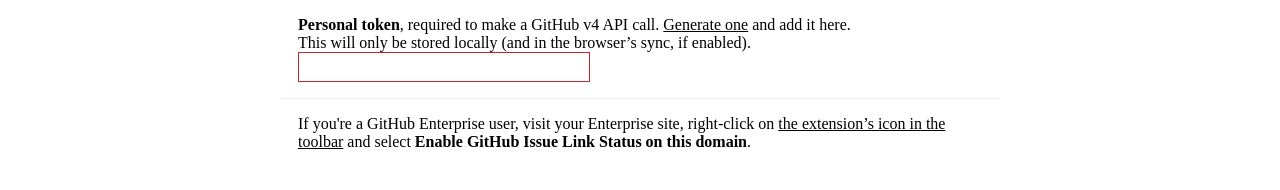
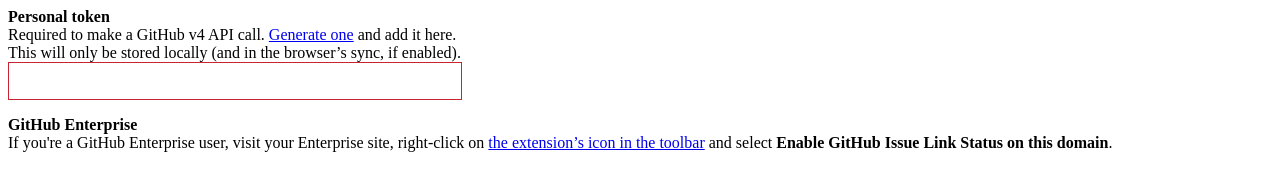
Before and after one commit to fregante/github-issue-link-status, a browser extension: page source/options.html in a window 1280 px wide. Drawn offline with Linux system fonts and the light colour scheme.

Commit message:
Use `webext-base-css` to improve Option page’s style
https://github.com/fregante/webext-base-css

```diff
--- a/package.json
+++ b/package.json
@@ -25,6 +25,7 @@
     }
   },
   "dependencies": {
+    "webext-base-css": "1.0.0",
     "webext-domain-permission-toggle": "^1.0.0",
     "webext-dynamic-content-scripts": "^6.0.3",
     "webext-options-sync": "^1.2.2"
--- a/source/options.css
+++ b/source/options.css
@@ -1,81 +1,19 @@
-html {
-	min-width: 550px;
-	max-width: 700px;
-	margin: auto;
-	overflow-x: hidden;
-}
-
 :root {
-	--github-green: #28a745;
 	--github-red: #cb2431;
 }
 
-@media (prefers-color-scheme: dark) {
-	:root {
-		--background-color: #292a2d;
-		--text-color: #e8eaed;
-		--secondary-text-color: #9aa0a6;
-		--link-color: #8ab4f8;
-		--input-border-color: rgba(255, 255, 255, 0.3);
-	}
+p {
+	margin-top: 0;
 }
 
-
 input[type='text'] {
-	background-color: var(--background-color);
-	color: var(--text-color);
-	border: 1px solid var(--input-border-color);
-	font-family: SFMono-Regular, Consolas, 'Liberation Mono', Menlo, Courier, monospace !important;
-	font-size: 1.4em !important;
-}
-
-input[type='text']:valid {
-	color: var(--github-green) !important;
-	border: 1px solid;
+	font-family: SFMono-Regular, Consolas, 'Liberation Mono', Menlo, Courier, monospace;
+	font-size: 1.4em;
+	line-height: 1.5;
+	width: 20em !important; /* https://github.com/sindresorhus/refined-github/issues/1374#issuecomment-397906701 */
 }
 
 input[type='text']:invalid {
 	color: var(--github-red) !important;
 	border: 1px solid;
 }
-
-a {
-	color: var(--link-color);
-}
-
-:root hr {
-	margin-right: -17px;
-	margin-left: -17px;
-	border: none;
-	border-bottom: 1px solid rgba(0, 0, 0, 0.06);
-}
-
-/* Increase spacing between sections */
-h2 ~ h2 {
-	margin-top: 2em;
-}
-
-@media (prefers-color-scheme: dark) {
-	:root hr {
-		border-color: rgs(255, 255, 255, 0.1);
-	}
-}
-
-@-moz-document url-prefix('') {
-	:root {
-		background: none !important;
-	}
-
-	:root h2 {
-		font-weight: normal;
-	}
-
-	:root hr {
-		margin-right: 0;
-	}
-
-	body > :not(hr) {
-		margin-left: 6px;
-		margin-right: 6px;
-	}
-}
--- a/source/options.html
+++ b/source/options.html
@@ -1,23 +1,20 @@
 <!DOCTYPE html>
 <meta charset="utf-8">
 <title>Options • GitHub Issue Link Status</title>
+<link rel="stylesheet" href="chrome://global/skin/in-content/common.css">
+<link rel="stylesheet" href="webext-base.css">
 <link rel="stylesheet" href="options.css">
-<link rel="stylesheet" href="chrome://global/skin/in-content/common.css">
 <form id="options-form" class="detail-view-container">
 	<p>
-		<label>
-			<strong>Personal token</strong>, required to make a GitHub v4 API call. <a
-				href="https://github.com/settings/tokens/new?scopes=repo&description=GitHub%20Issue%20Link%20Status"
-				target="_blank">Generate one</a> and add it here. <br>
-			 This will only be stored locally (and in the browser’s sync, if
-			enabled).<br>
-			<input type="text" name="token" spellcheck="false" autocomplete="off" pattern="[\da-f]{40}" required/>
-		</label>
+		<label for="token"><strong>Personal token</strong></label> <br>
+		Required to make a GitHub v4 API call. <a href="https://github.com/settings/tokens/new?scopes=repo&description=GitHub%20Issue%20Link%20Status"
+			target="_blank">Generate one</a> and add it here.<br>
+		This will only be stored locally (and in the browser’s sync, if enabled). <br>
+		<input type="text" id="token" name="token" spellcheck="false" autocomplete="off" pattern="[\da-f]{40}" required/>
 	</p>
 
-	<hr>
-
 	<p>
+		<strong>GitHub Enterprise</strong><br>
 		If you're a GitHub Enterprise user, visit your Enterprise site, right-click on <a href="https://user-images.githubusercontent.com/1402241/32874388-e0c64150-cacc-11e7-9a50-eae3727fd3c2.png" target="_blank">the extension’s icon in the toolbar</a> and select <strong>Enable GitHub Issue Link Status on this domain</strong>.
 	</p>
 </form>
--- a/webpack.config.js
+++ b/webpack.config.js
@@ -16,6 +16,9 @@
 				ignore: [
 					'*.js'
 				]
+			},
+			{
+				from: 'node_modules/webext-base-css/webext-base.css'
 			}
 		])
 	],
```
